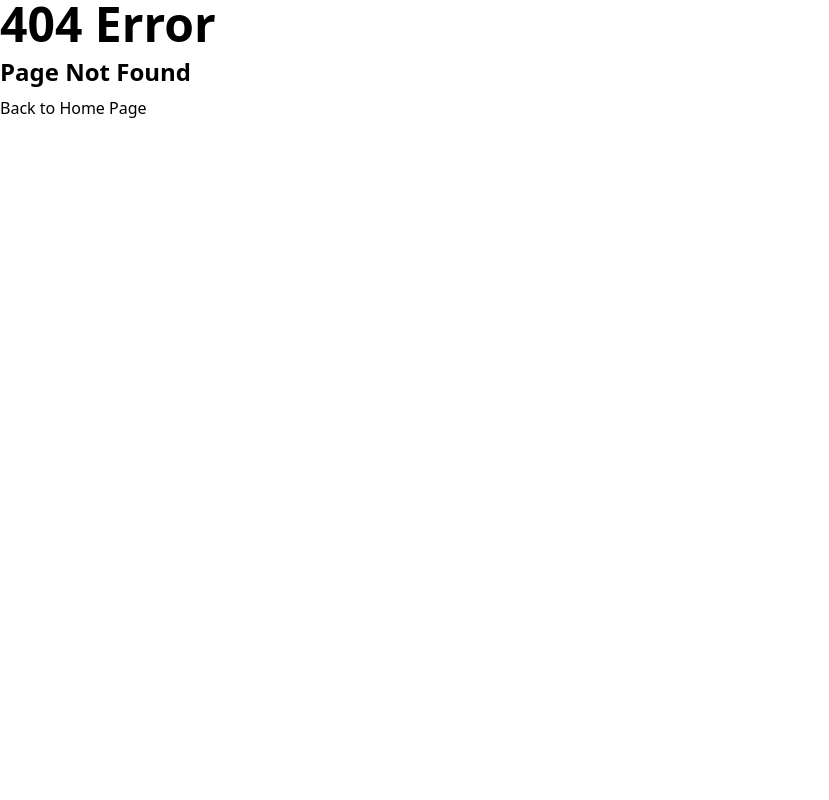
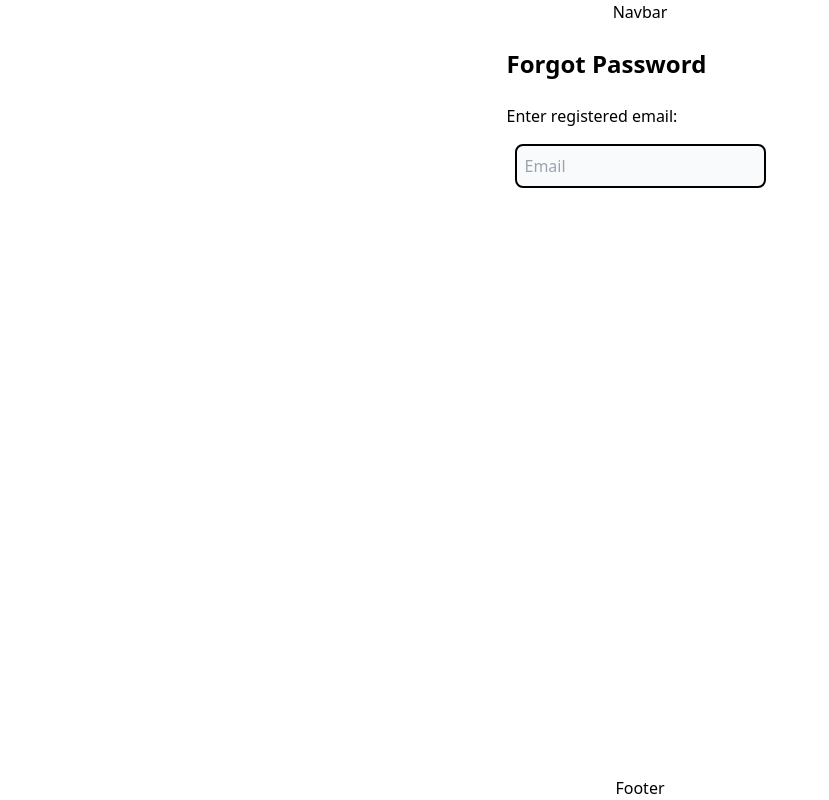
Before and after one commit to VivekPatel3325/Smarticle, a Next.js app: page /forgot in a window 1280 px wide. Before the commit this address had no page. Shown: the whole page, without its empty margins (0-829 px from the left). Built offline with nearby package versions, Linux system fonts and the light colour scheme.

Commit message:
update forgot password page

```diff
--- a/pages/Forgot.js
+++ /dev/null
@@ -1,36 +0,0 @@
-const forgot = () => {
-  return (
-    <div>
-      <div>
-        <div className="bg-gray-200 rounded-2xl shadow-2xl flex max-w-4xl">
-          <div className="p-5">
-            <div className="mb-10">
-              <p className="text-1xl font-bold">Provide Registered Email</p>
-            </div>
-            <div className="mb-14">
-              <div className="flex flex-col items-center mb-4">
-                <div className="bg-slate-50 w-64 p-2 rounded-full flex items-center">
-                  <input
-                    className="bg-slate-50 outline-none flex-1 ml-5"
-                    type="email"
-                    name="email"
-                    id="email"
-                    placeholder="Email"
-                    required
-                  />
-                </div>
-              </div>
-            </div>
-            <div className="mb-10">
-              <button className="border-black border-2 rounded-full px-7 py-2 font-semibold hover:bg-black hover:text-white">
-                Send Reset Link
-              </button>
-            </div>
-          </div>
-        </div>
-      </div>
-    </div>
-  );
-};
-
-export default forgot;
--- /dev/null
+++ b/pages/forgot.jsx
@@ -0,0 +1,23 @@
+import Main from "layouts/main";
+
+const forgot = () => {
+  return (
+    <Main title="Forgot Password">
+      <div className="grid grid-cols-1 gap-2">
+      <label htmlFor="email">
+        Enter registered email:
+      </label>
+      <input
+        className="bg-slate-50 outline-none m-2 p-2 rounded-lg border-2 border-black"
+        type="email"
+        name="email"
+        id="email"
+        placeholder="Email"
+        required
+      />
+      </div>
+    </Main>
+  );
+};
+
+export default forgot;
```
